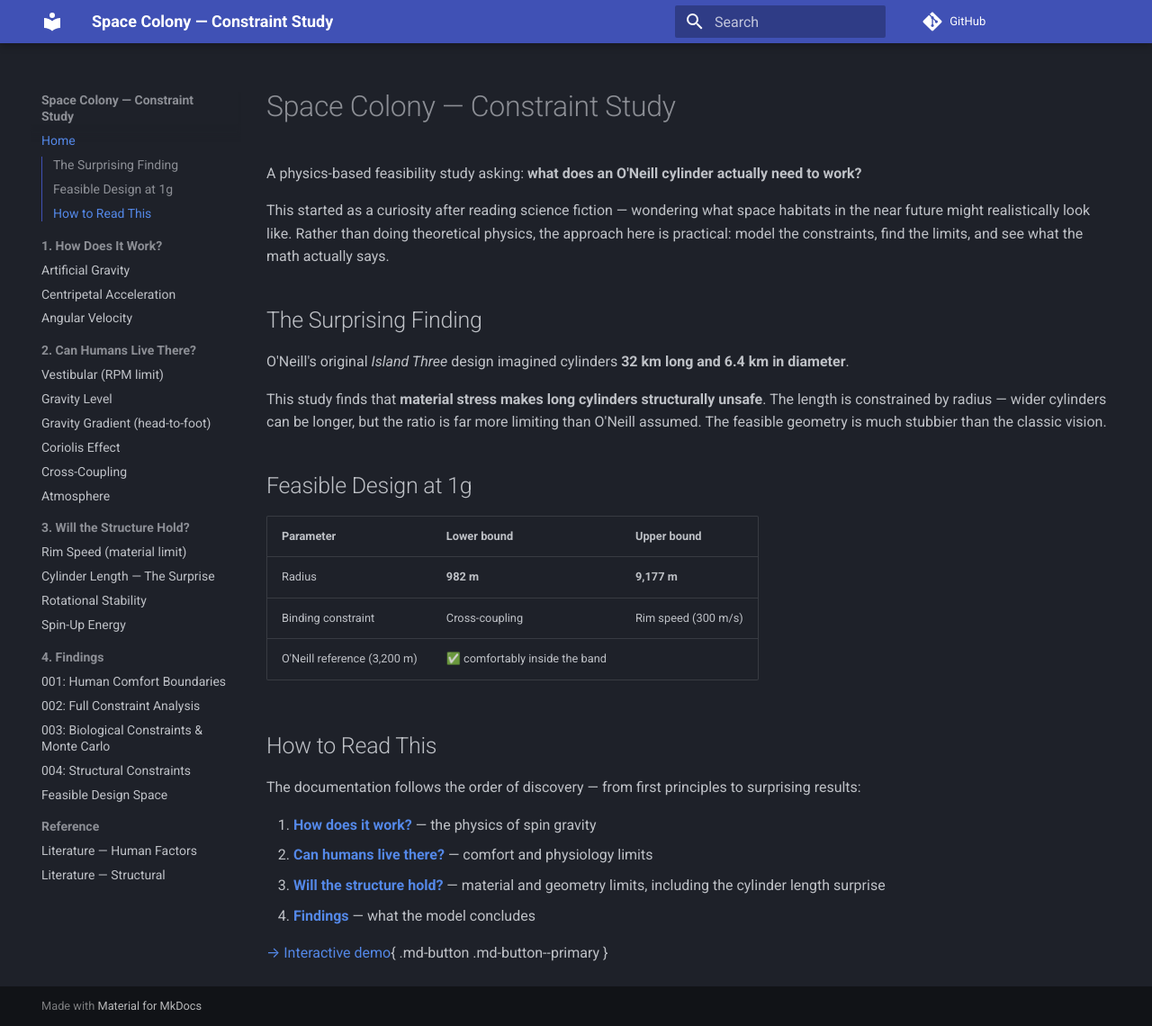
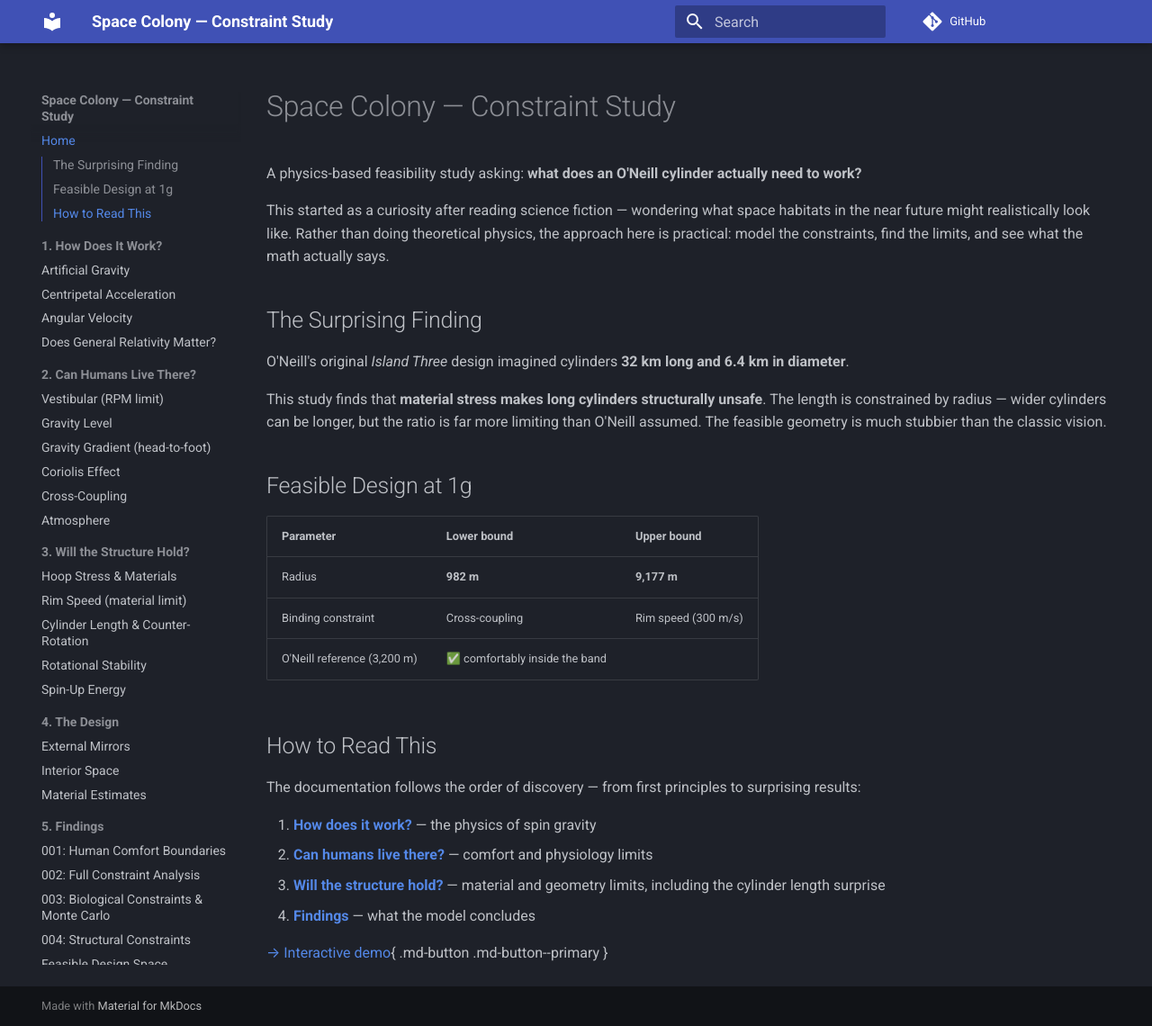
Before and after one commit to yangliu2/space_colony, an MkDocs documentation site: the page built from docs/index.md, in a window 1280 px wide and 1140 px high. Shown: the whole window at 90% size. Built offline with MkDocs 1.6.1 and Material for MkDocs 9.7.7, drawn with Linux system fonts in a browser that asks for light colours; comment, search, counter and statistics services are not loaded.

Commit message:
fix: set counter_rotating_pair=True as default; expand docs nav
- parameters.py: counter_rotating_pair defaults to True — matches
  the 3D model (two cylinders) and O'Neill's baseline design.
  Rotational stability limit now correctly uses L/r < 10 not 1.3.
- mkdocs.yml: add mirror_geometry, structural_engineering,
  interior_space_utilization, construction_material_estimates,
  general_relativity, qa_structural_design to nav.
  Rename section 3 to reflect counter-rotation story.
- guiding_principles/document_evaluation.md: new principle —
  check consistency, novelty, and narrative before finalising docs.

Co-Authored-By: Claude Sonnet 4.6 <noreply@anthropic.com>

```diff
--- a/mkdocs.yml
+++ b/mkdocs.yml
@@ -32,6 +32,7 @@ nav:
     - Artificial Gravity: plans/intuition_artificial_gravity.md
     - Centripetal Acceleration: plans/intuition_centripetal_acceleration.md
     - Angular Velocity: plans/intuition_angular_velocity.md
+    - Does General Relativity Matter?: plans/general_relativity_and_artificial_gravity.md
 
   - "2. Can Humans Live There?":
     - Vestibular (RPM limit): plans/constraint_vestibular.md
@@ -42,12 +43,18 @@ nav:
     - Atmosphere: plans/constraint_biological.md
 
   - "3. Will the Structure Hold?":
+    - Hoop Stress & Materials: plans/structural_engineering.md
     - Rim Speed (material limit): plans/constraint_rim_speed.md
-    - "Cylinder Length — The Surprise": plans/constraint_cylinder_length.md
+    - Cylinder Length & Counter-Rotation: plans/constraint_cylinder_length.md
     - Rotational Stability: plans/constraint_rotational_stability.md
     - Spin-Up Energy: plans/constraint_spinup_energy.md
 
-  - "4. Findings":
+  - "4. The Design":
+    - External Mirrors: plans/mirror_geometry.md
+    - Interior Space: plans/interior_space_utilization.md
+    - Material Estimates: plans/construction_material_estimates.md
+
+  - "5. Findings":
     - "001: Human Comfort Boundaries": conclusions/001_human_comfort_boundaries.md
     - "002: Full Constraint Analysis": conclusions/002_full_constraint_analysis.md
     - "003: Biological Constraints & Monte Carlo": conclusions/003_biological_constraints_and_monte_carlo.md
@@ -57,3 +64,4 @@ nav:
   - Reference:
     - Literature — Human Factors: plans/literature_review_human_factors.md
     - Literature — Structural: plans/literature_review_structural.md
+    - Q&A — Structural Design: plans/qa_structural_design.md
```
Also changed, not shown: guiding_principles/document_evaluation.md (added, +39 -0 lines), 1 other file.
